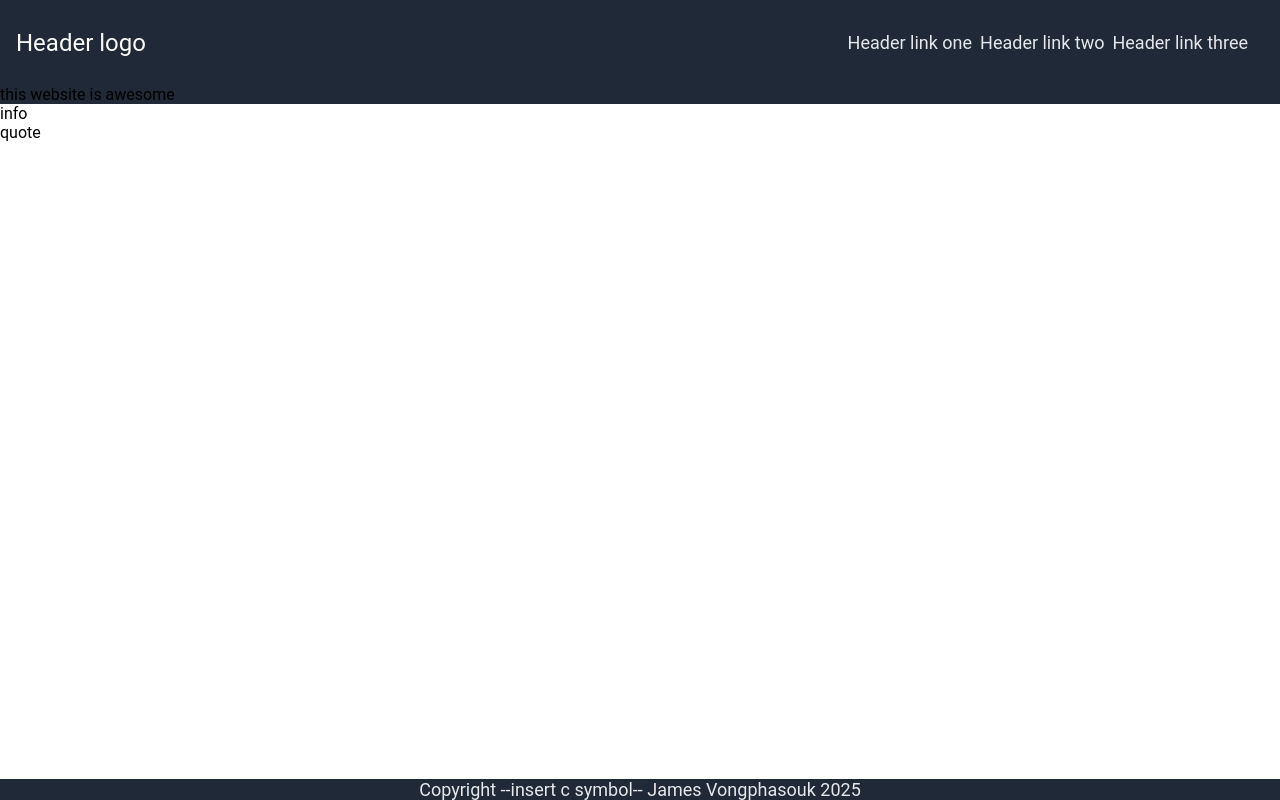
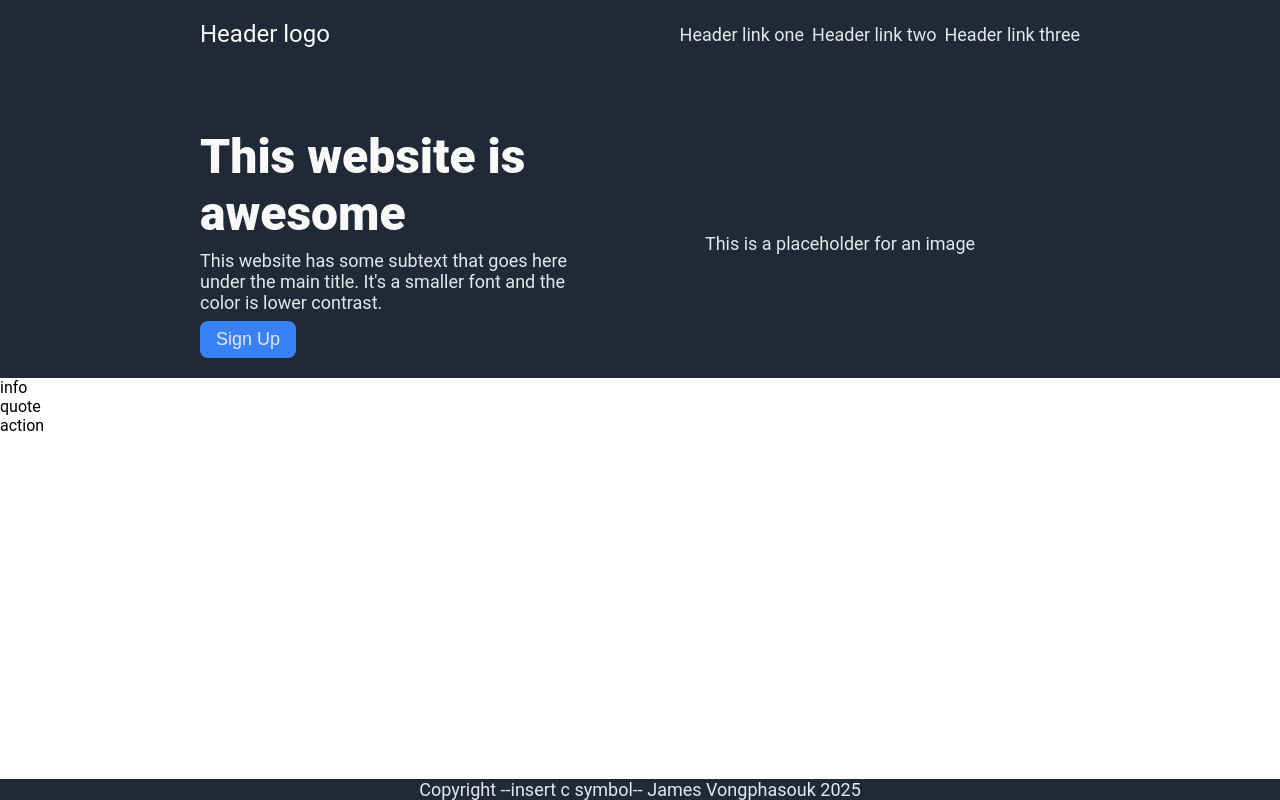
Before and after one commit to JamesVpog/odin-dashboard, a plain HTML site: page index.html in a window 1280 px wide. Drawn offline with Linux system fonts and the light colour scheme.

Commit message:
fixed the hero

```diff
--- a/index.html
+++ b/index.html
@@ -16,10 +16,26 @@
           <li>Header link three</li>
         </ul>
       </div>
-      <div class="content">this website is awesome</div>
+
+      <div class="content">
+        <div class="left">
+          <p class="main">This website is awesome</p>
+          <p>
+            This website has some subtext that goes here under the main title.
+            It's a smaller font and the color is lower contrast.
+          </p>
+          <button>Sign Up</button>
+        </div>
+
+        <div class="right">
+          <p>This is a placeholder for an image</p>
+        </div>
+      </div>
     </div>
+
     <div class="info">info</div>
     <div class="quote">quote</div>
+    <div class="action">action</div>
     <div class="footer">
       Copyright --insert c symbol-- James Vongphasouk 2025
     </div>
--- a/styles.css
+++ b/styles.css
@@ -3,21 +3,27 @@ body {
   font-family: Roboto;
   display: flex;
   flex-direction: column;
+  justify-content: space-between;
   margin: 0px;
   min-height: 100vh;
+  box-sizing: border-box;
 }
 
 ul {
   list-style-type: none;
-  padding: 8px;
-  margin: 8px;
+  padding: 0px;
+  margin: 0px;
+}
+
+.hero {
+  padding: 20px 200px;
 }
 
 .header {
   display: flex;
   justify-content: space-between;
   align-items: center;
-  padding: 16px;
+  margin-bottom: 80px;
 }
 
 .header-logo {
@@ -33,6 +39,55 @@ ul {
   gap: 8px;
 }
 
+.content {
+  display: flex;
+  align-items: center;
+  justify-content: space-between;
+}
+
+.content .right {
+  display: flex;
+  justify-content: center;
+  align-items: center;
+  flex: 1;
+}
+
+.content .left {
+  max-width: 400px;
+  display: flex;
+  flex-direction: column;
+  justify-content: center;
+  align-items: flex-start;
+  gap: 8px;
+}
+
+/* remove original padding  */
+.content .left>* {
+  margin: 0;
+  padding: 0;
+}
+
+.content .main {
+  font-size: 48px;
+  font-weight: 900;
+  color: #F9Faf8;
+}
+
+.content p {
+  font-size: 18px;
+  color: #E5e7eb;
+}
+
+.content .left button {
+  box-sizing: border-box;
+  border-radius: 8px;
+  background-color: #3882f6;
+  font-size: 18px;
+  color: #E5e7eb;
+  padding: 8px 16px;
+  border: none;
+
+}
 
 .hero,
 .footer {
```
